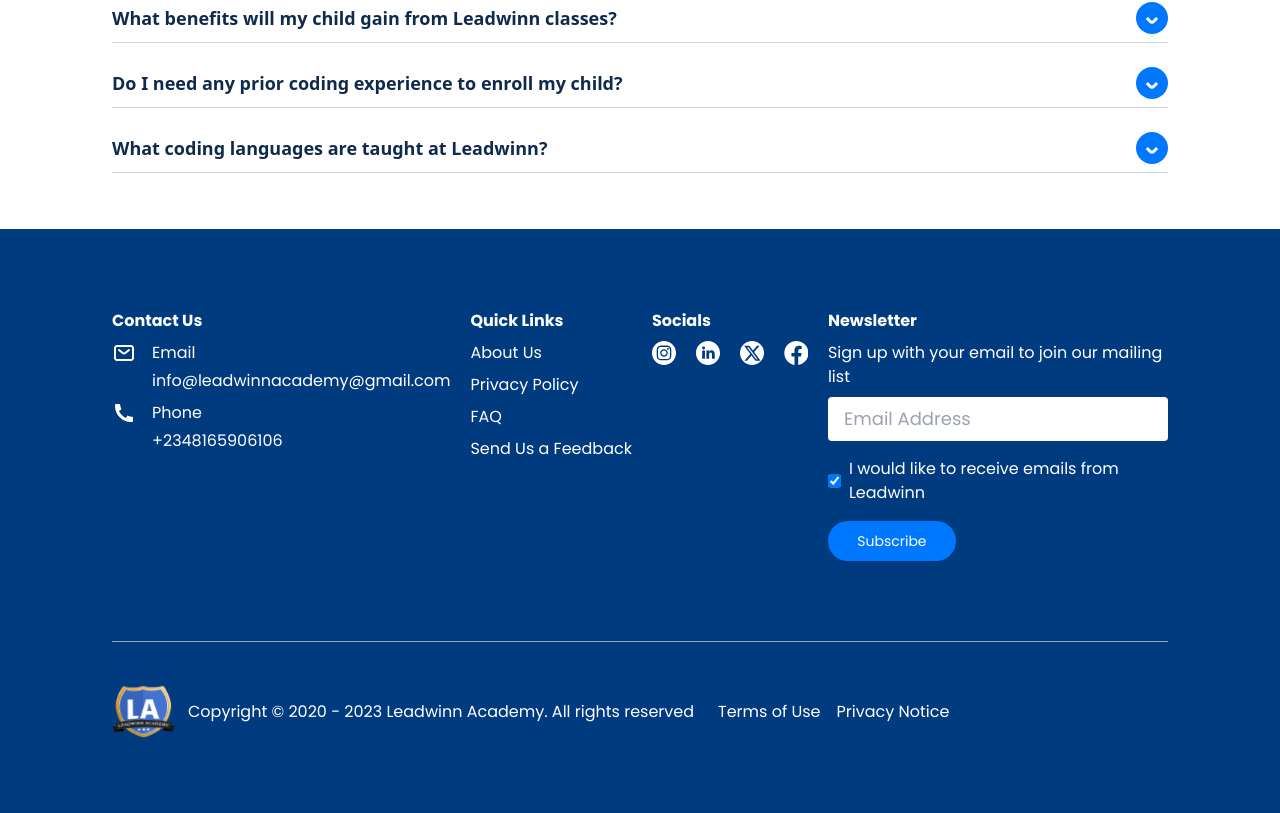
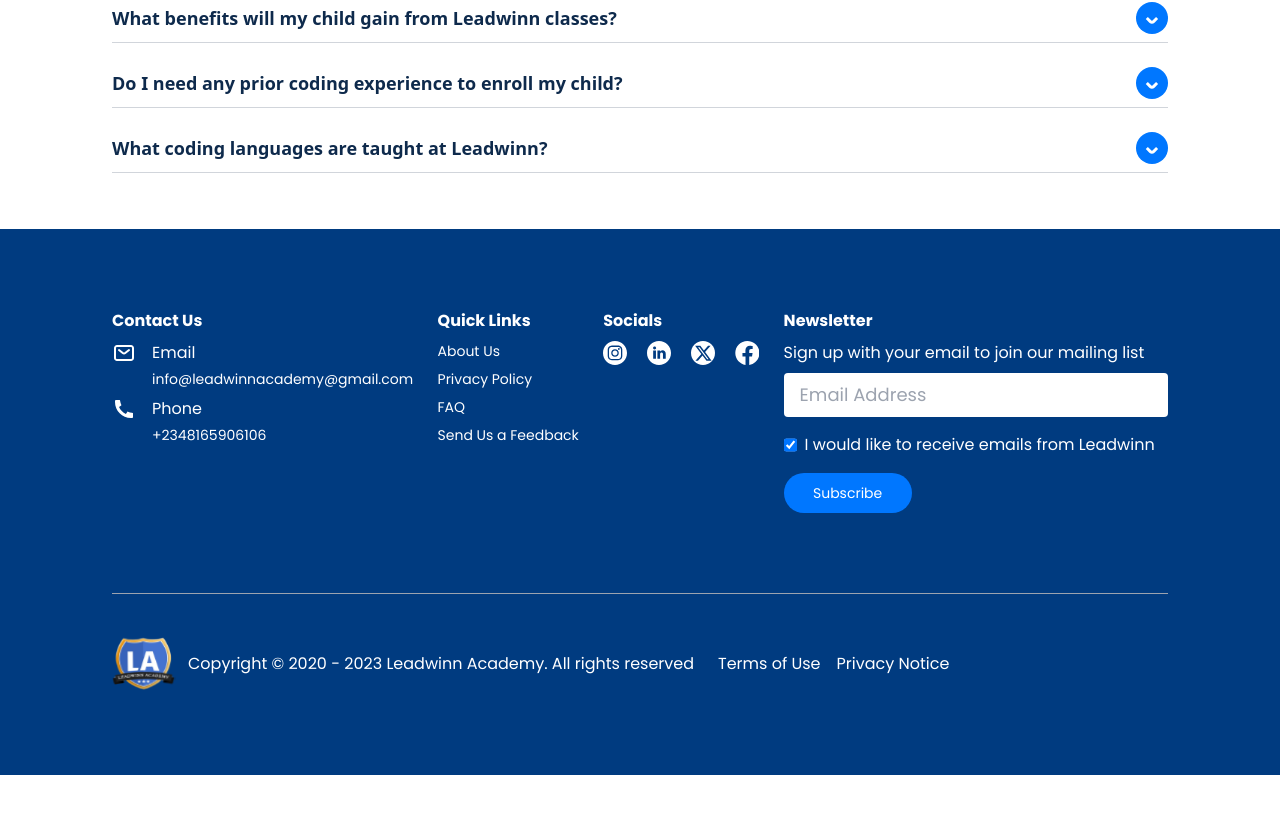
Before and after one commit to Adeleyeha-17/Leadwinn-Academy, a React (Vite) app: page / in a window 1280 px wide. Shown: the part 2017-2830 px from the top of the page. After the commit the page ends 2792 px from the top, so only its background shows below. Built offline with nearby package versions, Linux system fonts and the light colour scheme.

Commit message:
updated Footer

```diff
--- a/src/components/Footer/Footer.tsx
+++ b/src/components/Footer/Footer.tsx
@@ -52,7 +52,7 @@ export const Footer: React.FC = () => {
 
                   <div className="flex flex-col gap-1">
                      <h1 className="text-sm md:font-medium md:text-base">Email</h1>
-                     <h1 className="text-xs md:text-sm lg:text-base">info@leadwinnacademy@gmail.com</h1>
+                     <h1 className="text-xs md:text-sm ">info@leadwinnacademy@gmail.com</h1>
                   </div>
                </div>
 
@@ -65,14 +65,14 @@ export const Footer: React.FC = () => {
 
                   <div className="flex flex-col gap-1">
                      <h1 className="text-sm md:font-medium md:text-base">Phone</h1>
-                     <h1 className="text-xs md:text-sm lg:text-base">+2348165906106</h1>
+                     <h1 className="text-xs md:text-sm">+2348165906106</h1>
                   </div>
                </div>
             </div>
 
             <div className="flex flex-col gap-2 w-full sm:max-lg:w-2/3 sm:max-lg:mx-auto">
                <h1 className="text-sm font-bold lg:text-base">Quick Links</h1>
-               <div className="flex flex-col gap-2 text-xs md:text-sm lg:text-base">
+               <div className="flex flex-col gap-2 text-xs md:text-sm ">
                   {
                   quickLinks.map(links => (
                      <Link to={
```
